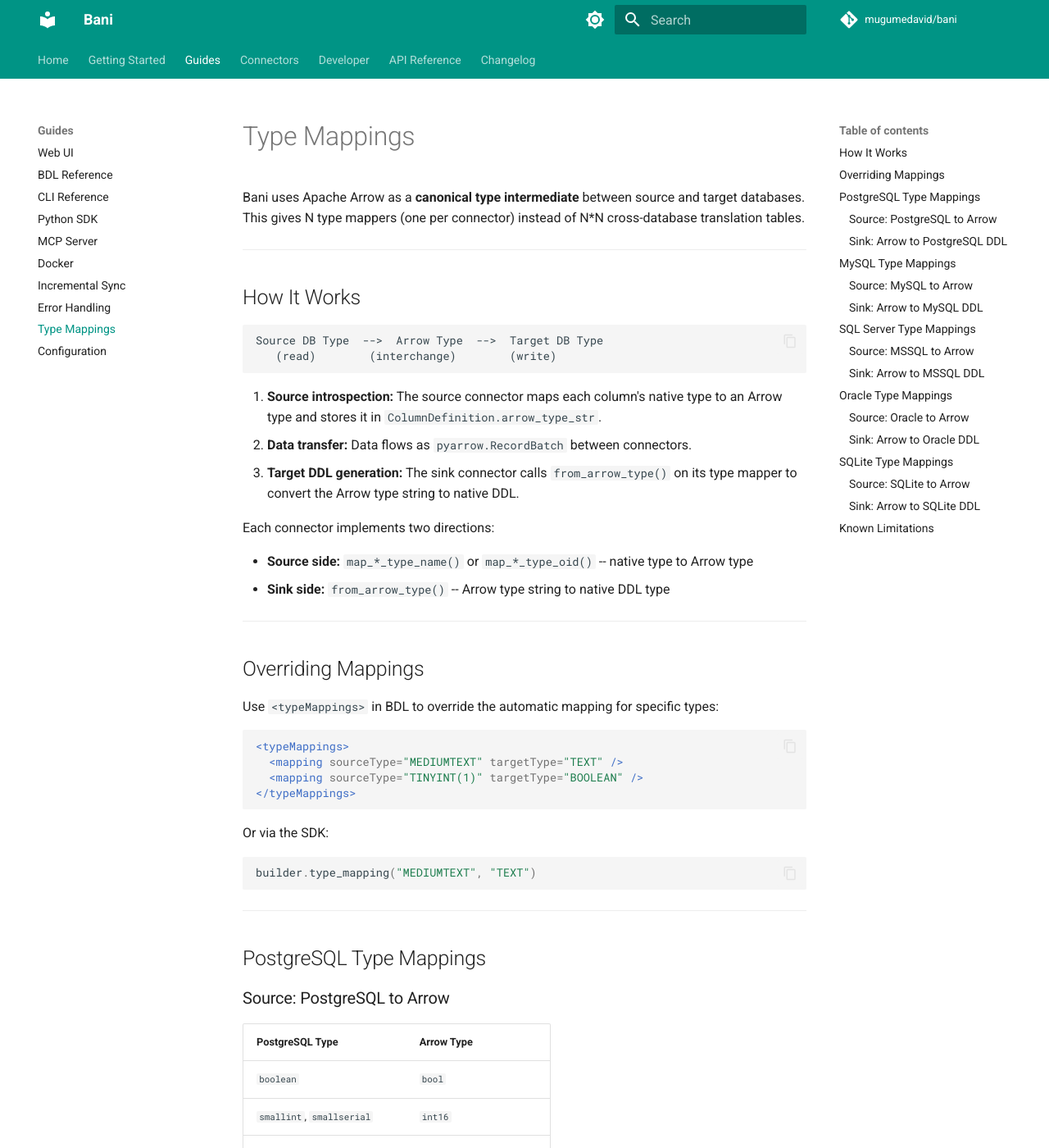
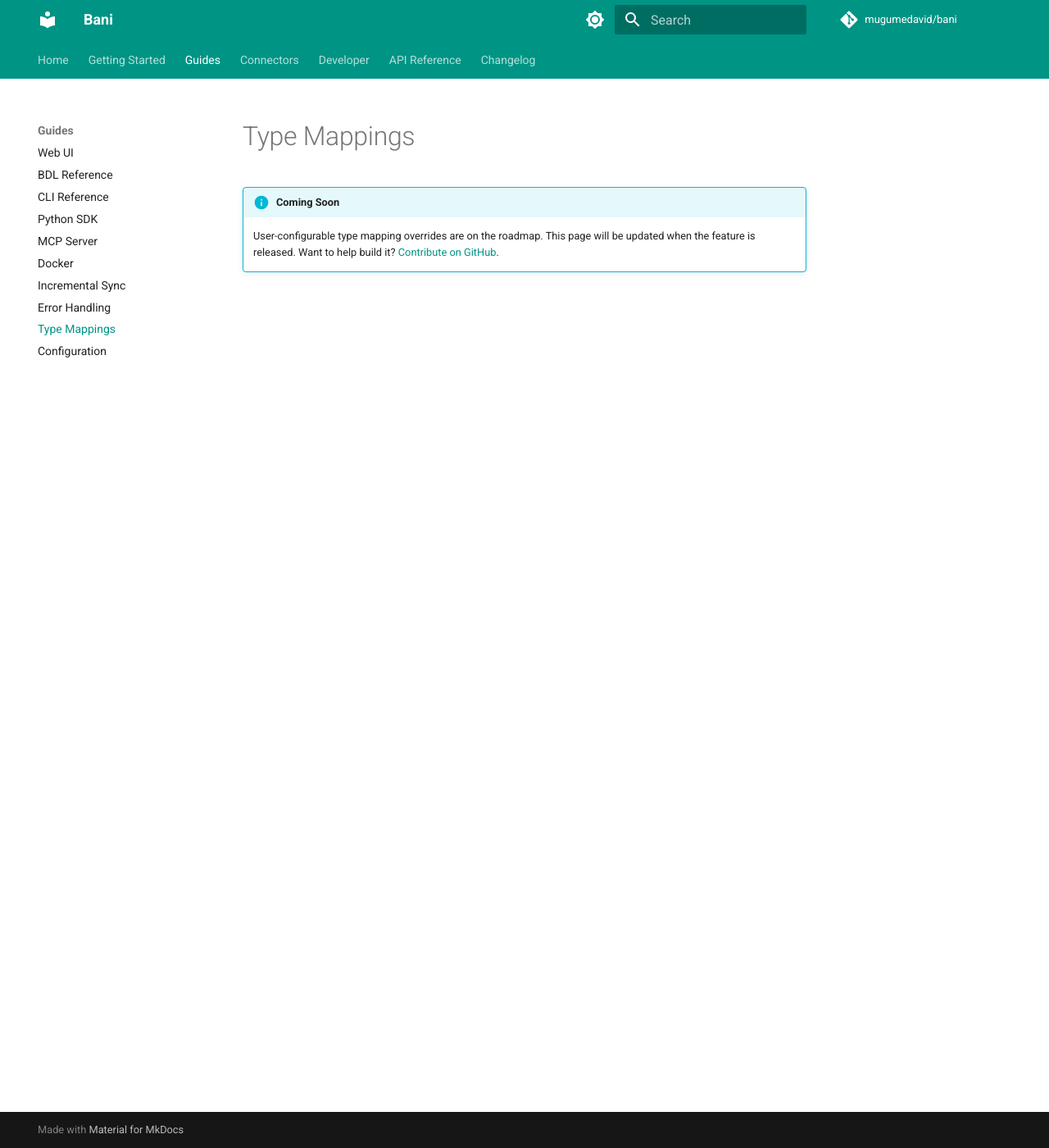
Before and after one commit to mugumedavid/bani, an MkDocs documentation site: the page built from docs/guides/type-mappings.md, in a window 1280 px wide and 1400 px high. Shown: the whole window at 82% size. Built offline with MkDocs 1.6.1 and Material for MkDocs 9.7.7, drawn with Linux system fonts in a browser that asks for light colours; comment, search, counter and statistics services are not loaded; the version menu is left out; some of the changed text lies outside the part shown.

Commit message:
docs: mark unbuilt features as Coming Soon (incremental sync, error handling, type mappings)
Content preserved in HTML comments for when features are released.
Each page shows a Coming Soon banner with a link to contribute.

Co-Authored-By: Claude Opus 4.6 (1M context) <noreply@anthropic.com>

```diff
--- a/docs/guides/type-mappings.md
+++ b/docs/guides/type-mappings.md
@@ -1,4 +1,9 @@
 # Type Mappings
+
+!!! info "Coming Soon"
+    User-configurable type mapping overrides are on the roadmap. This page will be updated when the feature is released. Want to help build it? [Contribute on GitHub](https://github.com/mugumedavid/bani).
+
+<!-- HIDDEN_CONTENT_START
 
 Bani uses Apache Arrow as a **canonical type intermediate** between source and target databases. This gives N type mappers (one per connector) instead of N*N cross-database translation tables.
 
```
Also changed, not shown: other parts of docs/guides/type-mappings.md (+2 -0 lines), docs/guides/error-handling.md (+7 -0 lines), docs/guides/incremental-sync.md (+7 -0 lines).
